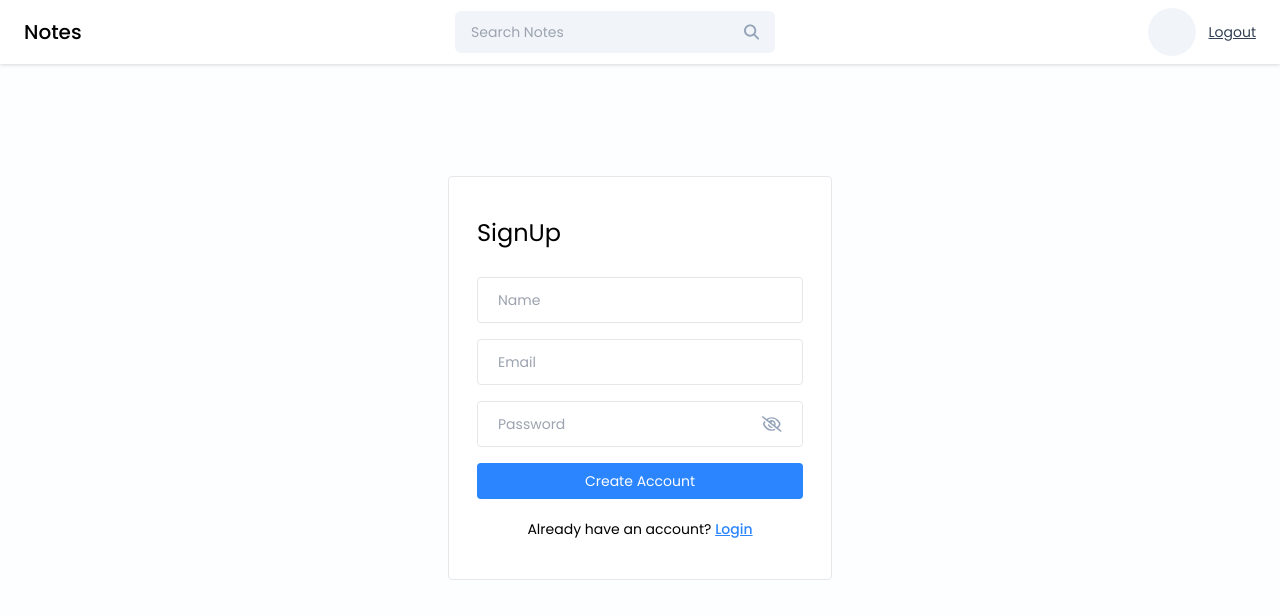
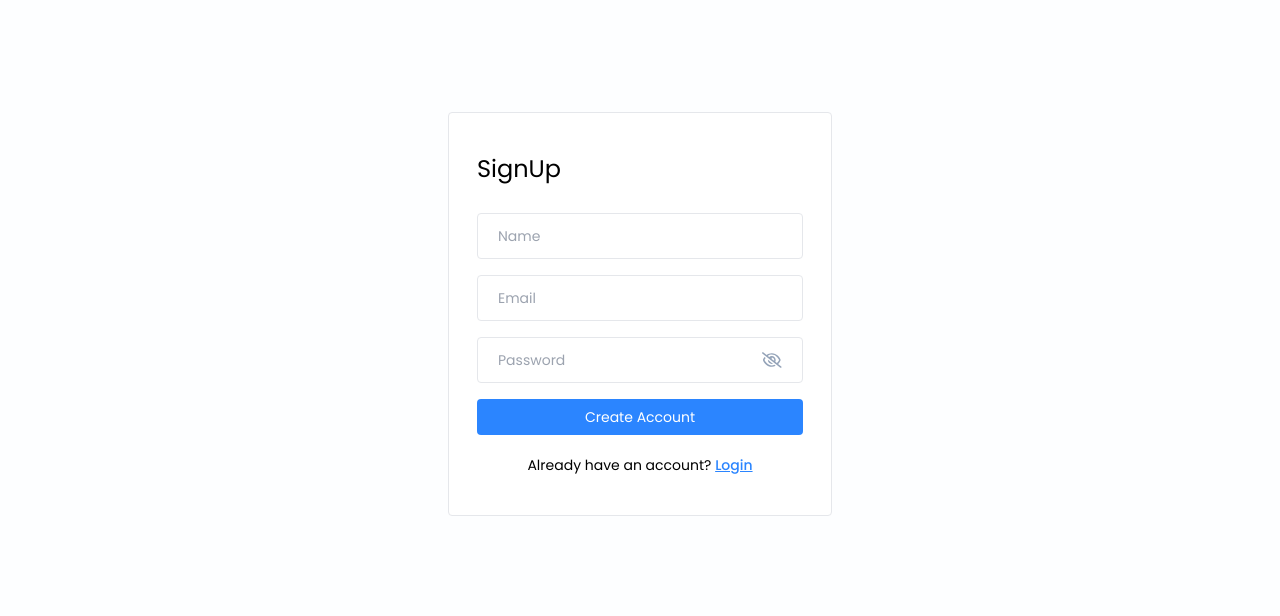
Before and after one commit to iamRyuu/Notes-App, a React (Vite) app in the folder frontend/notes_challenge/: page /signup in a window 1280 px wide. Shown: the top 616 px of the page. Built offline with nearby package versions, Linux system fonts and the light colour scheme.

Commit message:
fixing navbar on Login and SignUp page

```diff
--- a/frontend/notes_challenge/src/pages/Login/Login.jsx
+++ b/frontend/notes_challenge/src/pages/Login/Login.jsx
@@ -1,5 +1,4 @@
 import { useState } from "react";
-import Navbar from "../../components/Navbar/Navbar";
 import { Link, useNavigate } from "react-router-dom";
 import PasswordInput from "../../components/Input/PasswordInput";
 import { validateEmail } from "../../utils/helper";
@@ -47,8 +46,6 @@ const Login = () => {
 
   return (
     <>
-      <Navbar />
-
       <div className="flex items-center justify-center mt-28">
         <div className="w-96 border rounded bg-white px-7 py-10">
           <form onSubmit={handleLogin}>
--- a/frontend/notes_challenge/src/pages/SignUp/SignUp.jsx
+++ b/frontend/notes_challenge/src/pages/SignUp/SignUp.jsx
@@ -1,6 +1,5 @@
 // eslint-disable-next-line no-unused-vars
 import React, { useState } from "react";
-import Navbar from "../../components/Navbar/Navbar";
 import PasswordInput from "../../components/Input/PasswordInput";
 import { Link } from "react-router-dom";
 import { validateEmail } from "../../utils/helper";
@@ -64,7 +63,6 @@ const SignUp = () => {
   };
   return (
     <>
-      <Navbar />
       <div className="flex items-center justify-center mt-28">
         <div className="w-96 border rounded bg-white px-7 py-10">
           <form onSubmit={handleSignUp}>
```
